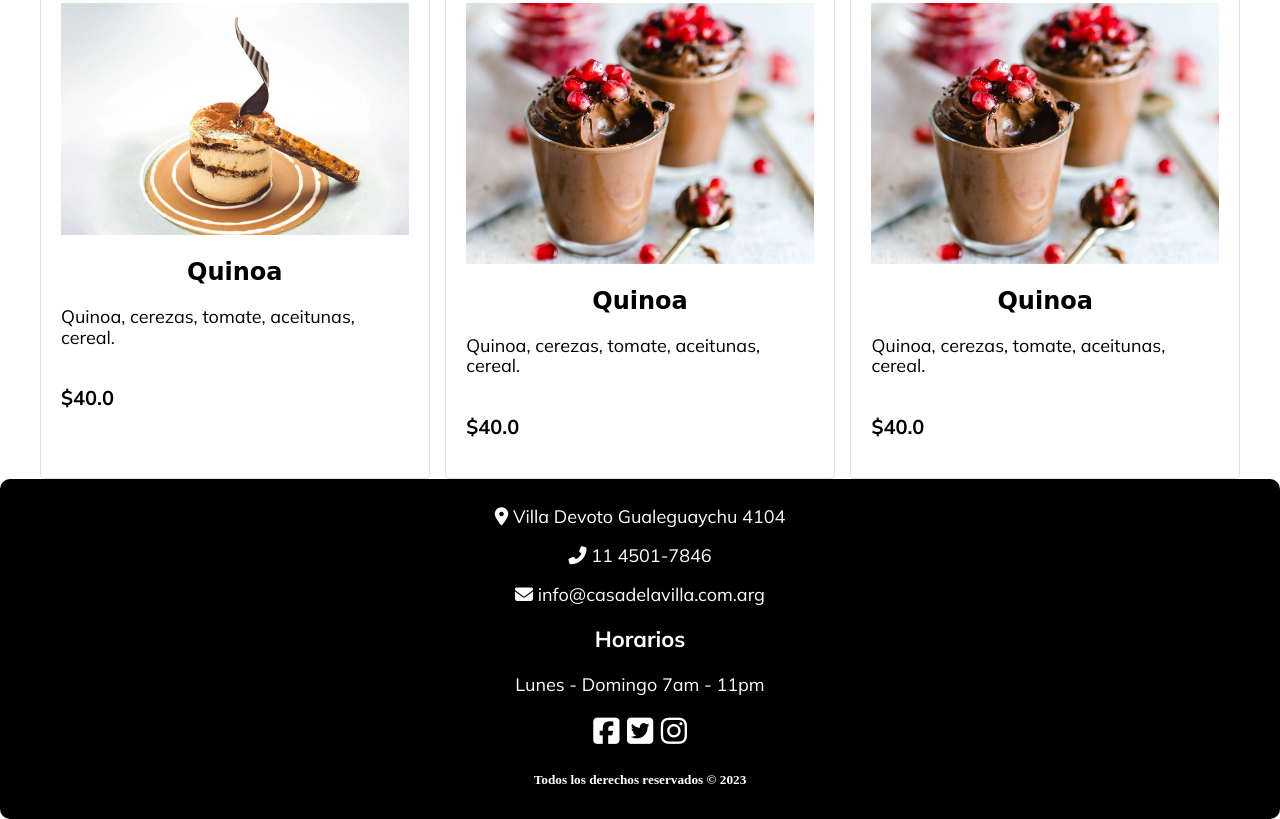
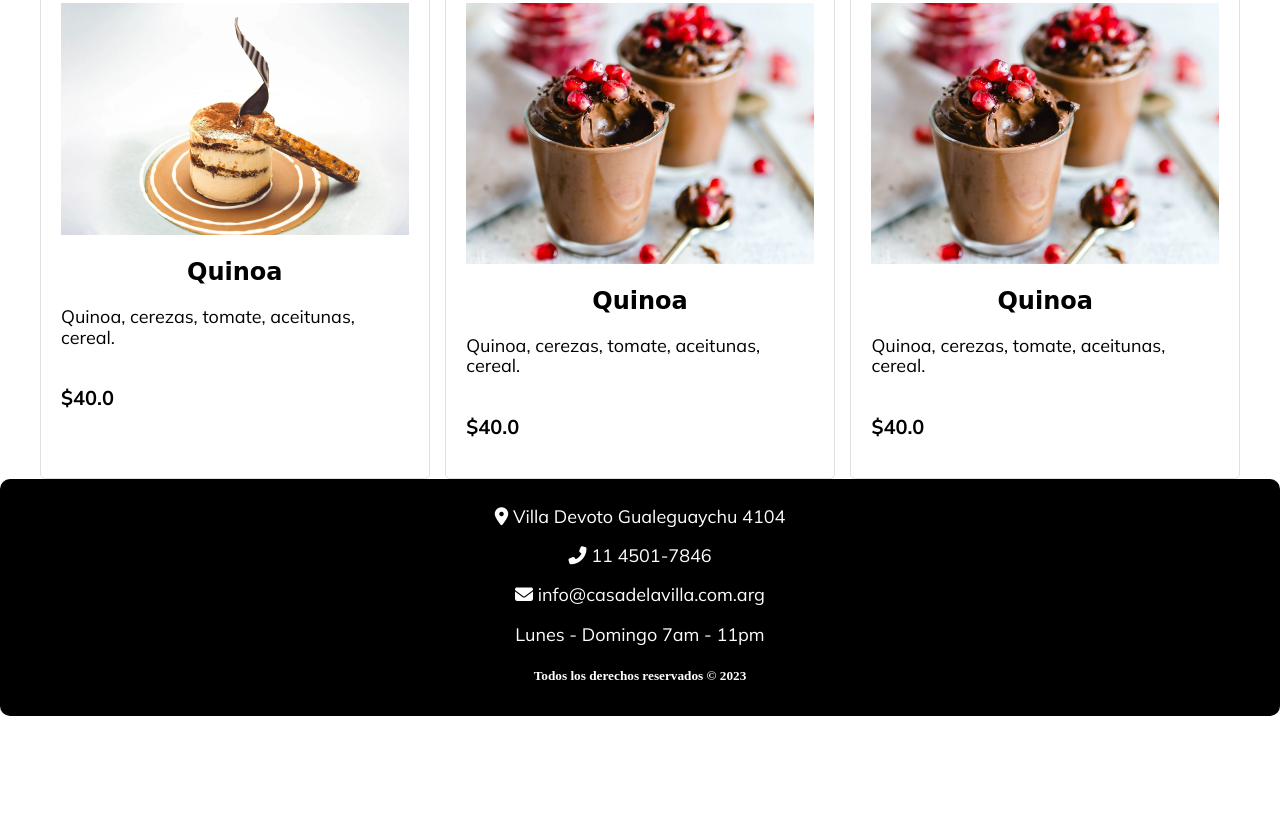
Before and after one commit to Larryjose/casavilla, a plain HTML site: page index.html in a window 1280 px wide. Shown: the part 1790-2609 px from the top of the page. After the commit the page ends 2506 px from the top, so only its background shows below. Drawn offline with Linux system fonts and the light colour scheme; a web font is replaced by a local one.

Commit message:
Work in progress

```diff
--- a/index.html
+++ b/index.html
@@ -176,14 +176,9 @@
             <p><i class="fas fa-envelope"></i> info@casadelavilla.com.arg</p>
         </div>
         <div class="info">
-            <h3>Horarios</h3>
             <p>Lunes - Domingo 7am - 11pm</p>
         </div>
-        <div class="redes-sociales redes-pie">
-            <i class="fab fa-facebook-square"></i>
-            <i class="fab fa-twitter-square"></i>
-            <i class="fab fa-instagram"></i>
-        </div>
+
         <h5>Todos los derechos reservados &copy; 2023 </h5>
     </footer>
     <script src="js/app.js"></script>
```
